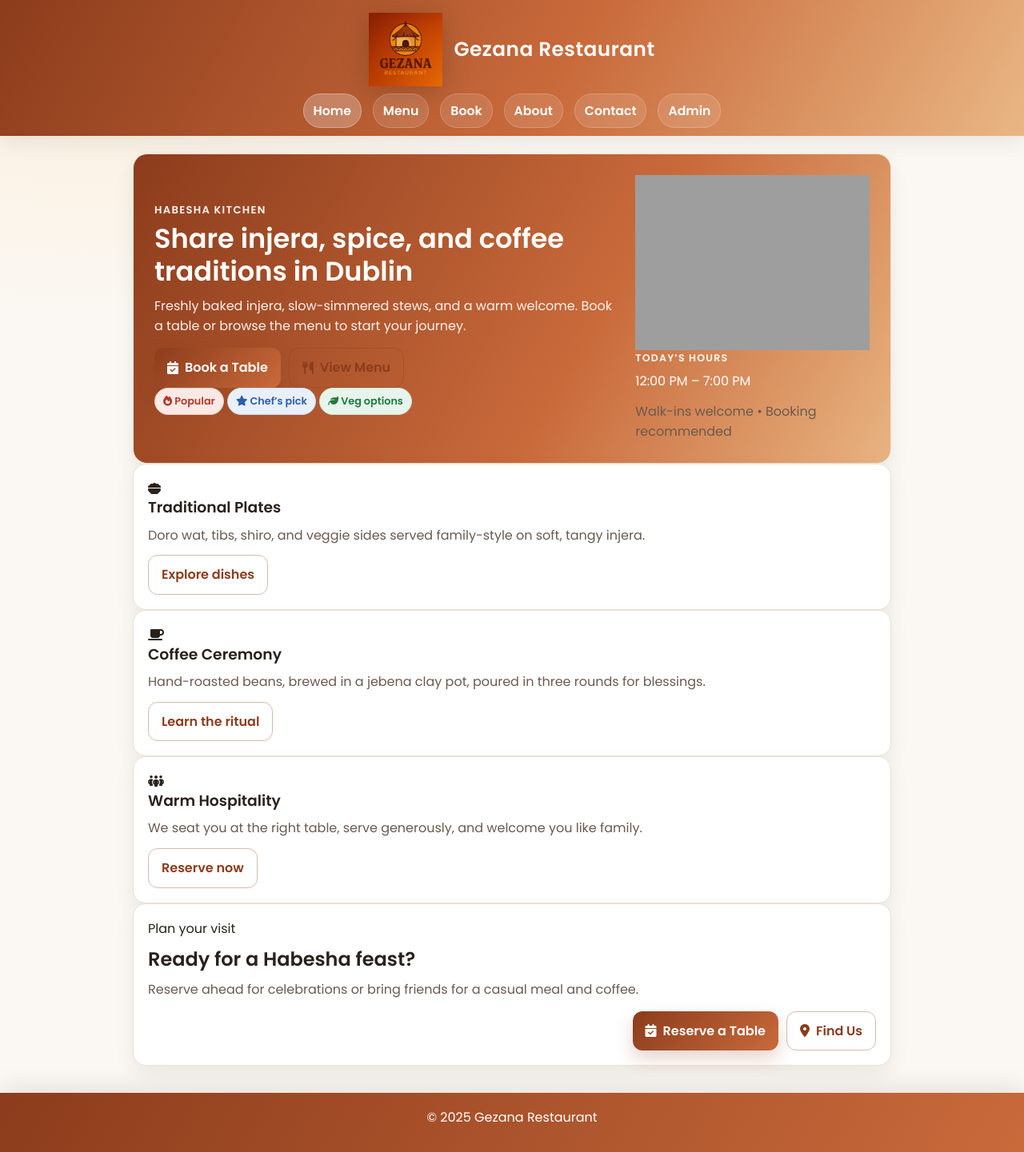
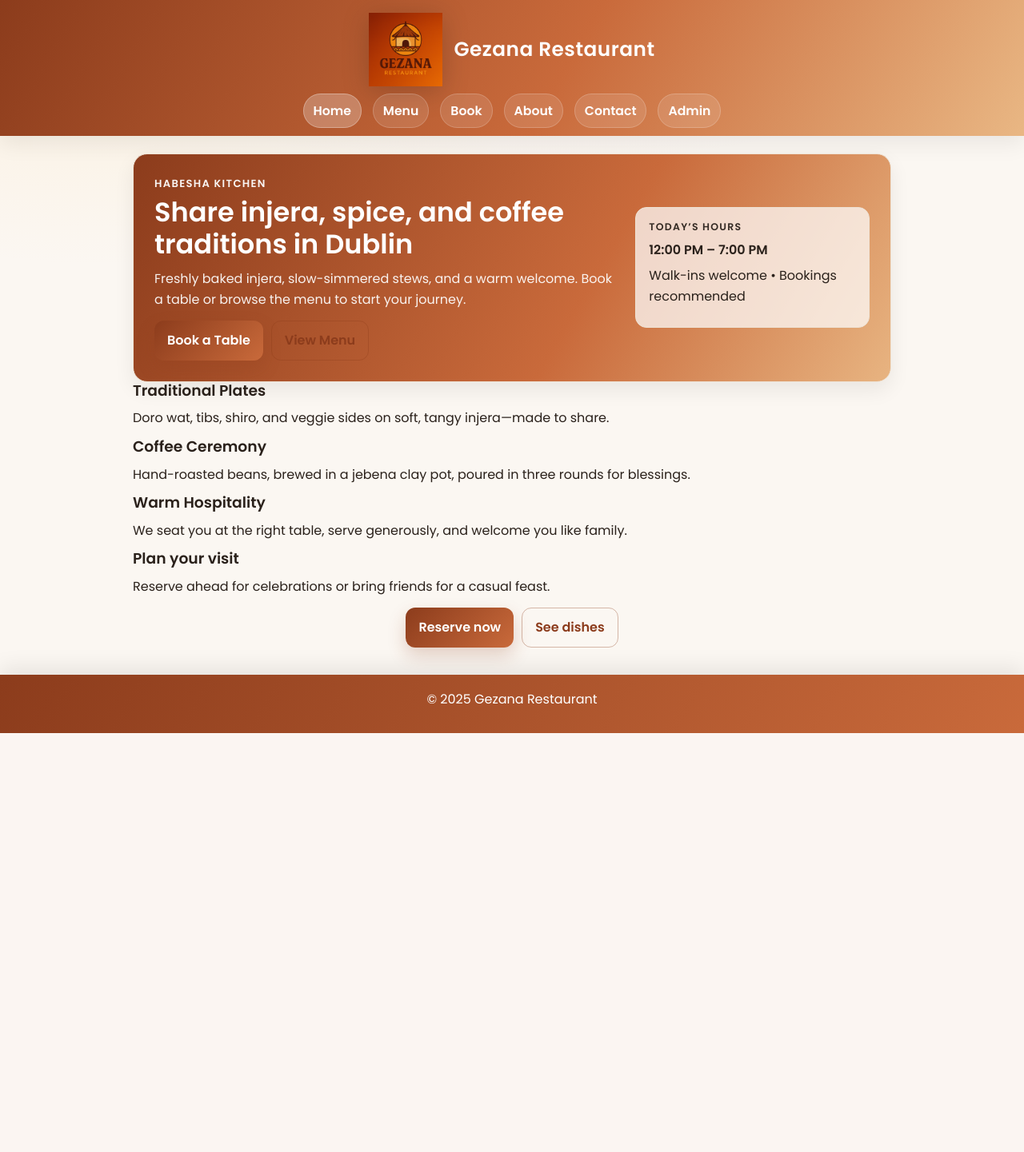
Before and after one commit to fila2021/Gezana, a Django app: page / in a window 1280 px wide. Shown: the whole page at 80% size. After the commit the page ends 917 px from the top, so only its background shows below. Run offline with Django 4.2, Linux system fonts and the light colour scheme; grey boxes are pictures that could not be loaded.

Commit message:
Make home simpler

```diff
--- a/gezana_app/static/css/style.css
+++ b/gezana_app/static/css/style.css
@@ -58,15 +62,21 @@ body{
   padding: 0 16px;
 }
 
-/* Typography defaults (don’t hard reset all margins everywhere) */
-h1,h2,h3{ line-height: 1.2; margin: 0 0 10px 0; }
+/* Typography (keep natural spacing) */
+h1, h2, h3{
+  line-height: 1.2;
+  margin: 0 0 10px 0;
+}
+
 p{ margin: 0 0 12px 0; }
-a{ color: var(--brand); text-decoration: none; }
+
+a{
+  color: var(--brand);
+  text-decoration: none;
+}
 a:hover{ opacity: 0.92; }
 
-/* ============================
-   HEADER + NAV
-============================ */
+/* ---------- Header + nav ---------- */
 header{
   background: linear-gradient(120deg, var(--brand) 0%, var(--brand-2) 55%, #f7d9a4 120%);
   color: #fff;
--- a/gezana_app/templates/gezana_app/home.html
+++ b/gezana_app/templates/gezana_app/home.html
@@ -5,10 +5,7 @@
 
 {% block content %}
 
-<!-- =========================
-     HOME HERO (Premium)
-========================== -->
-<section class="home-hero card home-hero-premium">
+<section class="home-hero">
   <div class="home-hero-text">
     <p class="eyebrow">Habesha Kitchen</p>
     <h1>Share injera, spice, and coffee traditions in Dublin</h1>
@@ -18,88 +15,45 @@
     </p>
 
     <div class="hero-actions">
-      <a href="{% url 'gezana_app:make_booking' %}" class="button primary">
-        <i class="fa-solid fa-calendar-check"></i> Book a Table
-      </a>
-      <a href="{% url 'gezana_app:menu_list' %}" class="button ghost">
-        <i class="fa-solid fa-utensils"></i> View Menu
-      </a>
-    </div>
-
-    <div class="home-hero-badges">
-      <span class="pill popular"><i class="fa-solid fa-fire"></i> Popular</span>
-      <span class="pill chef"><i class="fa-solid fa-star"></i> Chef’s pick</span>
-      <span class="pill veg"><i class="fa-solid fa-leaf"></i> Veg options</span>
+      <a href="{% url 'gezana_app:make_booking' %}" class="button primary">Book a Table</a>
+      <a href="{% url 'gezana_app:menu_list' %}" class="button ghost">View Menu</a>
     </div>
   </div>
 
-  <div class="home-hero-media">
-    <img src="{% static 'images/hero.png' %}" alt="Gezana Restaurant" loading="lazy">
-    <div class="home-hero-media-overlay">
-      <p class="mini">Today’s hours</p>
-      <p class="callout">12:00 PM – 7:00 PM</p>
-      <p class="muted" style="margin:0;">Walk-ins welcome • Booking recommended</p>
+  <div class="home-hero-card">
+    <p class="mini">Today’s hours</p>
+    <p class="callout">12:00 PM – 7:00 PM</p>
+    <p class="note">Walk-ins welcome • Bookings recommended</p>
+  </div>
+</section>
+
+<section class="home-grid">
+  <div class="home-card">
+    <h3>Traditional Plates</h3>
+    <p>Doro wat, tibs, shiro, and veggie sides on soft, tangy injera—made to share.</p>
+  </div>
+
+  <div class="home-card">
+    <h3>Coffee Ceremony</h3>
+    <p>Hand-roasted beans, brewed in a jebena clay pot, poured in three rounds for blessings.</p>
+  </div>
+
+  <div class="home-card">
+    <h3>Warm Hospitality</h3>
+    <p>We seat you at the right table, serve generously, and welcome you like family.</p>
+  </div>
+</section>
+
+<section class="home-cta">
+  <div class="home-cta-card">
+    <h3>Plan your visit</h3>
+    <p>Reserve ahead for celebrations or bring friends for a casual feast.</p>
+
+    <div class="hero-actions" style="justify-content:center;">
+      <a href="{% url 'gezana_app:make_booking' %}" class="button primary">Reserve now</a>
+      <a href="{% url 'gezana_app:menu_list' %}" class="button ghost">See dishes</a>
     </div>
   </div>
 </section>
 
-<!-- =========================
-     FEATURE GRID
-========================== -->
-<section class="home-grid-premium">
-  <article class="home-feature card">
-    <div class="home-card-icon"><i class="fa-solid fa-bowl-food"></i></div>
-    <h3>Traditional Plates</h3>
-    <p class="muted">
-      Doro wat, tibs, shiro, and veggie sides served family-style on soft, tangy injera.
-    </p>
-    <a class="button ghost" href="{% url 'gezana_app:menu_list' %}">
-      Explore dishes
-    </a>
-  </article>
-
-  <article class="home-feature card">
-    <div class="home-card-icon"><i class="fa-solid fa-mug-saucer"></i></div>
-    <h3>Coffee Ceremony</h3>
-    <p class="muted">
-      Hand-roasted beans, brewed in a jebena clay pot, poured in three rounds for blessings.
-    </p>
-    <a class="button ghost" href="{% url 'gezana_app:about' %}">
-      Learn the ritual
-    </a>
-  </article>
-
-  <article class="home-feature card">
-    <div class="home-card-icon"><i class="fa-solid fa-people-group"></i></div>
-    <h3>Warm Hospitality</h3>
-    <p class="muted">
-      We seat you at the right table, serve generously, and welcome you like family.
-    </p>
-    <a class="button ghost" href="{% url 'gezana_app:make_booking' %}">
-      Reserve now
-    </a>
-  </article>
-</section>
-
-<!-- =========================
-     CTA STRIP
-========================== -->
-<section class="home-cta-premium card">
-  <div>
-    <p class="eyebrow">Plan your visit</p>
-    <h2 style="margin:6px 0 10px;">Ready for a Habesha feast?</h2>
-    <p class="muted" style="margin:0;">
-      Reserve ahead for celebrations or bring friends for a casual meal and coffee.
-    </p>
-  </div>
-  <div class="hero-actions" style="justify-content:flex-end;">
-    <a href="{% url 'gezana_app:make_booking' %}" class="button primary">
-      <i class="fa-solid fa-calendar-check"></i> Reserve a Table
-    </a>
-    <a href="{% url 'gezana_app:contact' %}" class="button ghost">
-      <i class="fa-solid fa-location-dot"></i> Find Us
-    </a>
-  </div>
-</section>
-
 {% endblock %}
```
Also changed, not shown: other parts of gezana_app/static/css/style.css (+28 -58 lines).
